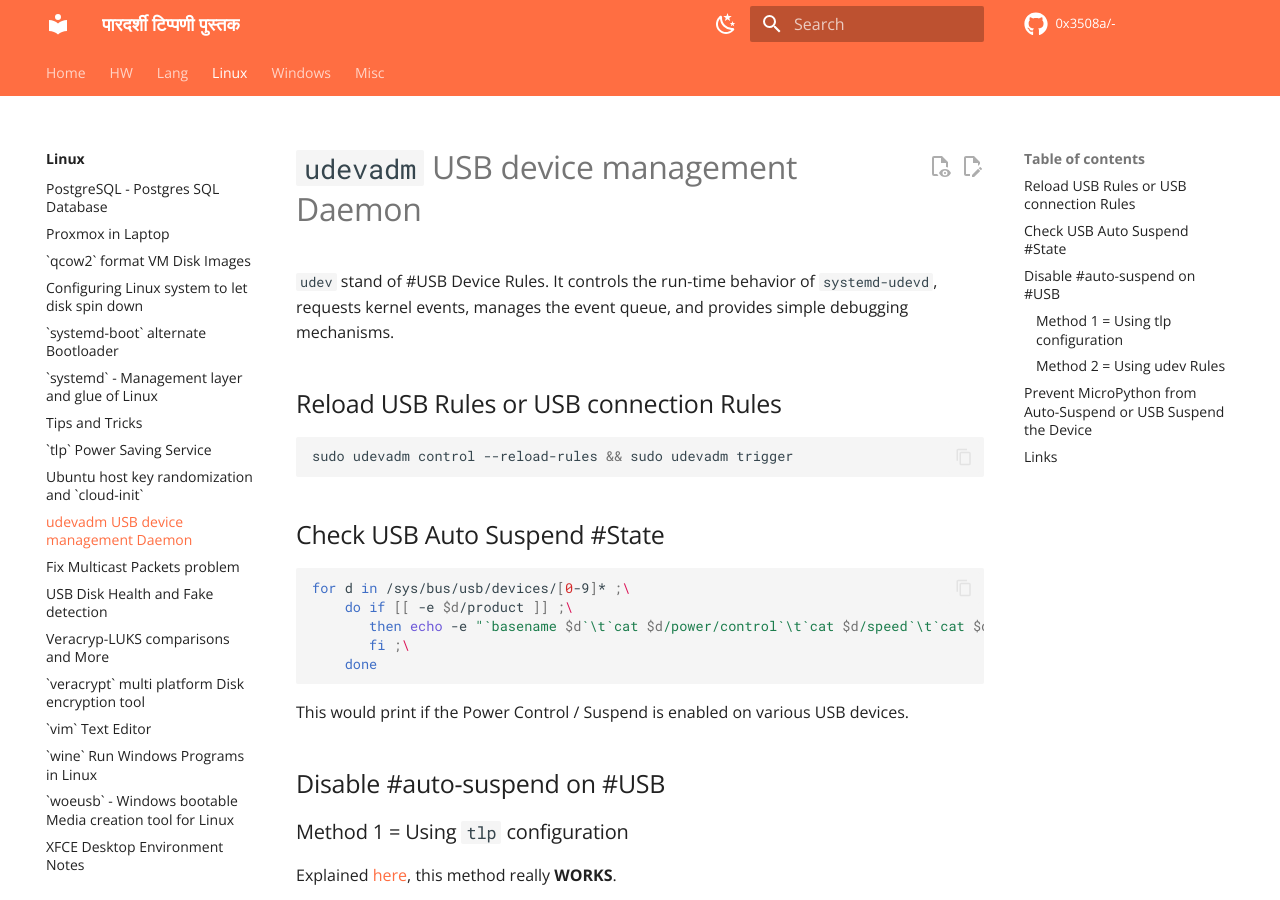
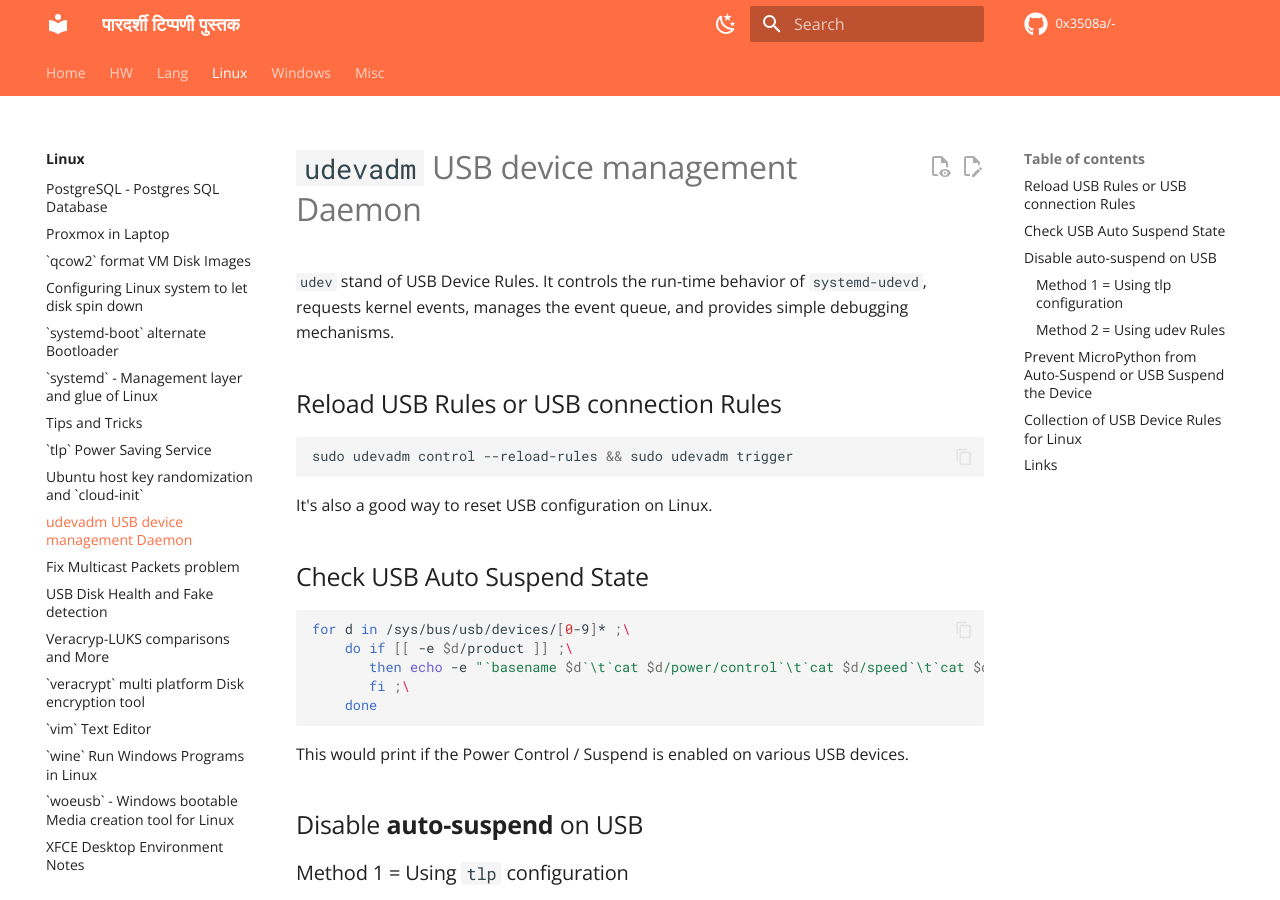
Before and after one commit to 0x3508A/-, an MkDocs documentation site: the page built from docs/Linux/udevadm.md, in a window 1280 px wide and 900 px high. Built offline with MkDocs 1.6.1 and Material for MkDocs 9.7.7, drawn with Linux system fonts in a browser that asks for light colours; comment, search, counter and statistics services are not loaded; some of the changed text lies outside the part shown.

Commit message:
पुनरीक्षण

````diff
--- a/docs/Linux/udevadm.md
+++ b/docs/Linux/udevadm.md
@@ -1,6 +1,6 @@
 # `udevadm` USB device management Daemon
 
-`udev` stand of #USB Device Rules. It controls the run-time behavior of `systemd-udevd`, requests kernel events, manages the event queue, and provides simple debugging mechanisms.
+`udev` stand of USB Device Rules. It controls the run-time behavior of `systemd-udevd`, requests kernel events, manages the event queue, and provides simple debugging mechanisms.
 
 
 ## Reload USB Rules or USB connection Rules
@@ -9,7 +9,9 @@
 sudo udevadm control --reload-rules && sudo udevadm trigger
 ```
 
-## Check USB Auto Suspend #State
+It's also a good way to reset USB configuration on Linux.
+
+## Check USB Auto Suspend State
 
 ```bash
 for d in /sys/bus/usb/devices/[0-9]* ;\
@@ -21,7 +23,7 @@ for d in /sys/bus/usb/devices/[0-9]* ;\
 
 This would print if the Power Control / Suspend is enabled on various USB devices.
 
-## Disable #auto-suspend on #USB
+## Disable **auto-suspend** on USB
 
 ### Method 1 = Using `tlp` configuration
 
@@ -66,6 +68,10 @@ ATTR{idProduct}=="511b" , ATTRS{idVendor}=="0416", ATTR{power/control}="on"
 !!! note
     Permission for `12-micropython.rules` must be `644` and should be created as `root`.
 
+## Collection of USB Device Rules for Linux
+
+This is an **[archive](./udevadm/usb-rules.7z)** of all the device rules that were collected over time.
+
 ----
 <!-- Footer Begins Here -->
 ## Links
````
Also changed, not shown: 1 other file.
